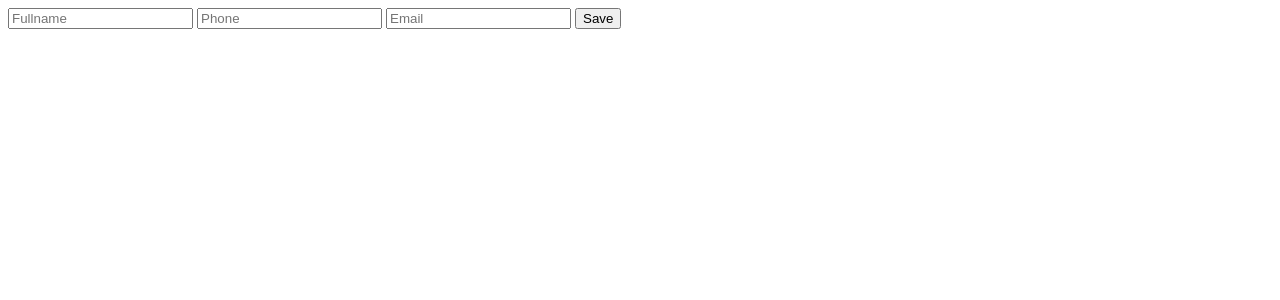
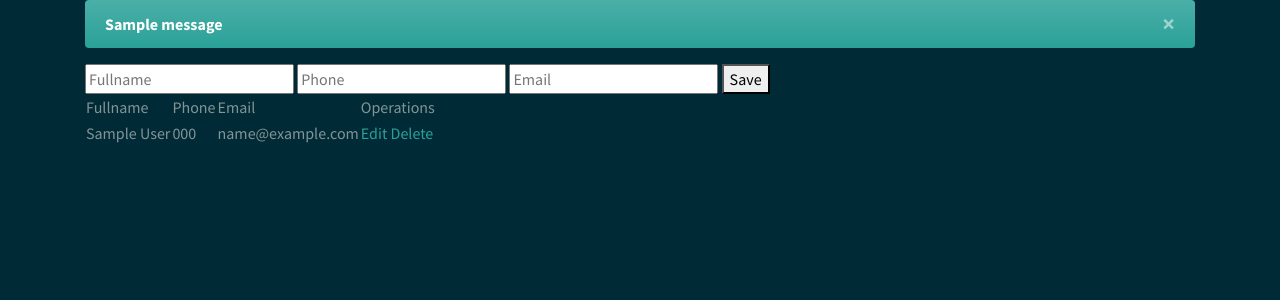
Before and after one commit to irvyncornejo/flask_contact, a Flask app: page / in a window 1280 px wide. Shown: the top 300 px of the page. Run offline with Flask 2, Linux system fonts and the light colour scheme; tables that the repository leaves empty or names only in its code hold one stand-in row (values such as "Sample post"); one stand-in notice (Sample message) is shown; some libraries are stand-ins or nearby versions.

Commit message:
Las operaciones de CRUD ya están en completas, se añadió un framework para los estilos y se integró un layout

```diff
--- a/app.py
+++ b/app.py
@@ -1,7 +1,9 @@
-from flask import Flask, render_template, request
+from flask import Flask, render_template, request, url_for, redirect, flash
 from flask_mysqldb import MySQL
 
 app = Flask(__name__)
+
+#MySQL
 app.config['MYSQL_HOST'] = 'localhost'
 app.config['MYSQL_USER'] = 'root'
 app.config['MYSQL_PASSWORD'] = '2012350818CFFDA'
@@ -9,9 +11,15 @@ app.config['MYSQL_DB'] = 'contacts'
 app.config['MYSQL_PORT'] = 3307
 mysql = MySQL(app)
 
+#Session
+app.secret_key = 'millavesecreta'
+
 @app.route('/')
 def index():
-    return render_template('index.html')
+    cur = mysql.connection.cursor()
+    cur.execute(' SELECT * FROM contacts_table')
+    data = cur.fetchall()
+    return render_template('index.html', contacts = data)
 
 @app.route('/add_contact', methods=['POST'])
 def addContact():
@@ -25,18 +33,39 @@ def addContact():
                     'VALUES (%s, %s, %s )', (fullname, phone, email))
 
         mysql.connection.commit()
+        flash('Contact added successfully')
+        print('{} | {} | {}'.format(fullname, phone, email))
+        return redirect(url_for('index'))
 
-        print('{} | {} | {}'.format(fullname, phone, email))
-        return 'Datos recibidos'
-@app.route('/edit')
-def editContact():
-    return 'Edit contact'
+@app.route('/edit/<id>')
+def get_contact(id):
+    cur = mysql.connection.cursor()
+    cur.execute('SELECT * FROM contacts_table WHERE user_id={}'.format(id))
+    data = cur.fetchone()
+    print(data)
+    return render_template('edit-contact.html', contact = data)
 
-@app.route('/delete')
-def deleteContact():
-    return 'Delete contact'
+@app.route('/delete/<string:id>')
+def deleteContact(id):
+    cur = mysql.connection.cursor()
+    cur.execute('DELETE FROM  contacts_table WHERE user_id= {}'.format(id))
+    mysql.connection.commit()
+    flash('Contact deleted')
+    return redirect(url_for('index'))
 
+@app.route('/update/<id>', methods=['POST'])
+def update(id):
+    if request.method == 'POST':
+        fullname = request.form['fullname']
+        phone = request.form['phone']
+        email = request.form['email']
 
+    cur = mysql.connection.cursor()
+    cur.execute('UPDATE contacts_table SET full_name=%s, phone =%s, email=%s WHERE user_id=%s' , (fullname, phone, email, id))
+    mysql.connection.commit()
+
+    flash('Contact updated')
+    return redirect(url_for('index'))
 
 if __name__ == "__main__":
     app.run(port= 5000, debug= True)
--- a/templates/index.html
+++ b/templates/index.html
@@ -1,3 +1,18 @@
+{% extends 'layout.html' %}
+
+{% block body %}
+{% with messages = get_flashed_messages() %}
+{% if messages %}
+    {% for message in messages %}
+    <div class="alert alert-success alert-dismissible fade show" role="alert">
+        <strong> {{ message }} </strong>
+        <button type="button" class="close" data-dismiss="alert" aria-label="Close">
+          <span aria-hidden="true">&times;</span>
+        </button>
+      </div>
+    {% endfor %}
+{% endif %}
+{% endwith %}
 
 <form action="/add_contact" method="POST">
     <input type="text" name="fullname" placeholder="Fullname">
@@ -8,3 +23,35 @@
         Save
     </button>
 </form>
+
+<table>
+    <thead>
+        <tr>
+            <td>Fullname</td>
+            <td>Phone</td>
+            <td>Email</td>
+            <td>Operations</td>
+        </tr>
+    </thead>
+    <tbody>
+        {% for contact in contacts%}
+        <tr>
+            <td>
+                {{ contact[1] }}
+            </td>
+            <td>
+                {{ contact[2] }}
+            </td>
+            <td>
+                {{ contact[3] }}
+            </td>
+            <td>
+                <a href="/edit/{{ contact[0] }}">Edit</a>
+                <a href="/delete/{{ contact[0] }}">Delete</a>
+            </td>
+        </tr>
+        {% endfor %}
+    </tbody>
+</table>
+
+{% endblock %}
--- /dev/null
+++ b/templates/layout.html
@@ -0,0 +1,18 @@
+<!DOCTYPE html>
+<html lang="en">
+<head>
+    <meta charset="UTF-8">
+    <meta name="viewport" content="width=device-width, initial-scale=1.0">
+    <link rel="stylesheet" href="https://bootswatch.com/4/solar/bootstrap.min.css">
+    <title>Contacts Flask App</title>
+</head>
+<body>
+    <div class="container">
+        {% block body %}
+        {% endblock %}
+    </div>
+    <script src="https://code.jquery.com/jquery-3.4.1.slim.min.js" integrity="sha384-J6qa4849blE2+poT4WnyKhv5vZF5SrPo0iEjwBvKU7imGFAV0wwj1yYfoRSJoZ+n" crossorigin="anonymous"></script>
+    <script src="https://cdn.jsdelivr.net/npm/popper.js@1.16.0/dist/umd/popper.min.js" integrity="sha384-Q6E9RHvbIyZFJoft+2mJbHaEWldlvI9IOYy5n3zV9zzTtmI3UksdQRVvoxMfooAo" crossorigin="anonymous"></script>
+    <script src="https://stackpath.bootstrapcdn.com/bootstrap/4.4.1/js/bootstrap.min.js" integrity="sha384-wfSDF2E50Y2D1uUdj0O3uMBJnjuUD4Ih7YwaYd1iqfktj0Uod8GCExl3Og8ifwB6" crossorigin="anonymous"></script>
+</body>
+</html>
```
Also changed, not shown: templates/edit-contact.html (added, +13 -0 lines).
